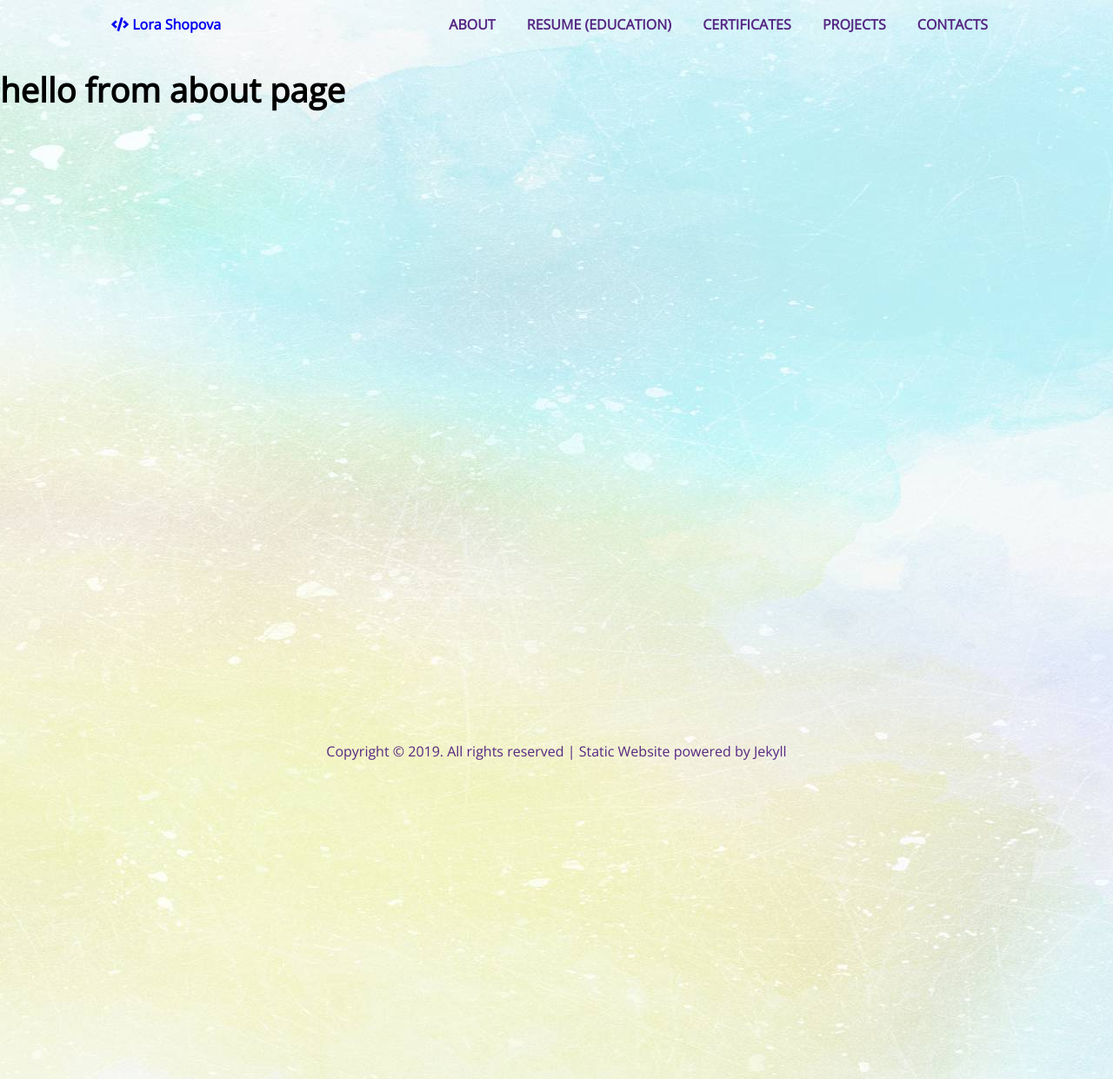
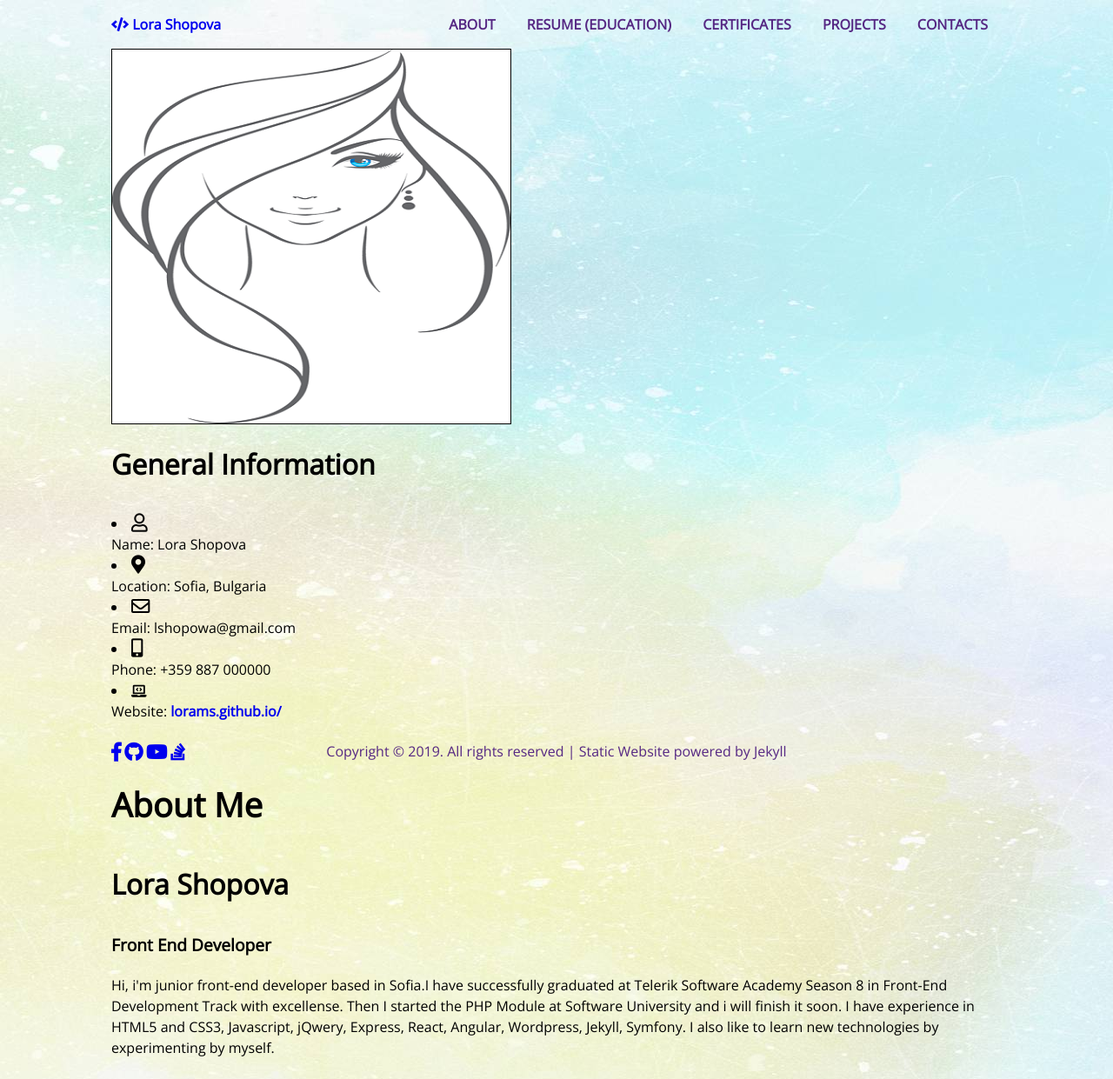
Before and after one commit to LoraMS/lorams.github.io, a Jekyll site: the page built from about.html, in a window 1280 px wide. Shown: the whole page at 87% size. Built offline with Jekyll 4.4.1, drawn with Linux system fonts in a browser that asks for light colours.

Commit message:
about info added

```diff
--- /dev/null
+++ b/_includes/info.html
@@ -0,0 +1,58 @@
+<div class="info">
+    <!-- <img src="{{ permalink }}/assets/images/profile-cartoon.jpg" alt="profile image"> -->
+    <img src="{{ permalink }}/assets/images/pngfuel.com.png" style="border: 1px solid black;" alt="profile-image">
+    <div class="general-info">
+      <h2>General Information</h2>
+      <ul>
+        <li>
+          <i class="far fa-user fa-lg"></i>
+          <div>
+            <span>Name: </span>
+            Lora Shopova
+          </div>
+        </li>
+        <li>
+          <i class="fas fa-map-marker-alt fa-lg"></i>
+          <div>
+            <span>Location: </span>
+            Sofia, Bulgaria
+          </div>
+        </li>
+        <li>
+          <i class="far fa-envelope fa-lg"></i>
+          <div>
+            <span>Email: </span>
+            lshopowa@gmail.com
+          </div>
+        </li>
+        <li>
+          <i class="fas fa-mobile-alt fa-lg"></i>
+          <div>
+            <span>Phone: </span>
+            +359 887 000000
+          </div>
+        </li>
+        <li>
+          <i class="fas fa-laptop-code fa-sm"></i>
+          <div>
+            <span>Website: </span>
+            <a href="https://lorams.github.io/">lorams.github.io/</a>
+          </div>
+        </li>
+      </ul>
+      <div class="social-info">
+          <a href="https://www.facebook.com/profile.php?id=100016618171842" target="_blank" rel="noopener noreferrer">
+            <i class="fab fa-facebook-f fa-lg"></i>
+          </a>
+          <a href="https://github.com/LoraMS" target="_blank" rel="noopener noreferrer">
+            <i class="fab fa-github fa-lg"></i>
+          </a>
+          <a href="https://www.youtube.com/channel/UCOsUtpaok15wrZjGtocml3w?view_as=subscriber" target="_blank" rel="noopener noreferrer">
+            <i class="fab fa-youtube fa-lg"></i>
+          </a>
+          <a href="#" target="_blank" rel="noopener noreferrer">
+            <i class="fab fa-stack-overflow fa-lg"></i>
+          </a>
+      </div>
+    </div>
+  </div>
--- a/about.html
+++ b/about.html
@@ -4,6 +4,22 @@ title: About Me
 permalink: /about/
 ---
 
-<h1>
-  hello from about page
-</h1>
+<main>
+  <section class="about-page">
+    {% include info.html %}
+    <div class="about">
+      <h1>About Me</h1>
+      <h2>Lora Shopova</h2>
+      <h5>Front End Developer</h5>
+      <p>
+        Hi, i'm junior front-end developer based in Sofia.I have successfully graduated at Telerik Software Academy Season 8 in Front-End Development Track with excellense. Then I started the PHP Module at Software University and i will finish it soon. I have experience in HTML5 and CSS3, Javascript, jQwery, Express, React, Angular, Wordpress, Jekyll, Symfony. I also like to learn new technologies by experimenting by myself.
+      </p>
+      <!-- <p>
+        I've always been drawn to the overlap between design and development. My skills are broad: from ux to design, front end to back end development. I enjoy each aspect, and love building sites & mobile apps from start to finish, for clients all over the world.I'm available for remote work - if you would like to build something together, get in touch?
+      </p> -->
+      <!-- <p>
+        As a web developer, I enjoy using my obsessive attention to detail, my unequivocal love for making things, and my mission-driven work ethic to literally change the world. That's why I’m excited to make a big impact at a high growth company.
+      </p> -->
+    </div>
+  </section>
+</main>
```
Also changed, not shown: scss/_about.scss (added, +110 -0 lines), scss/_animations.scss (+118 -96 lines).
